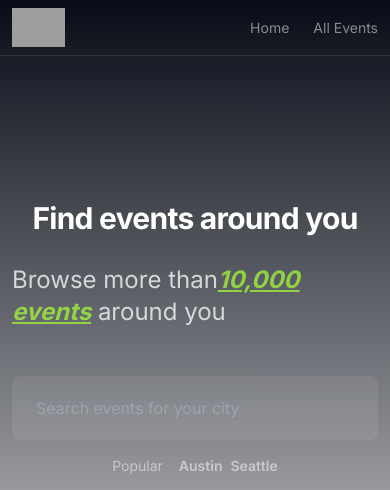
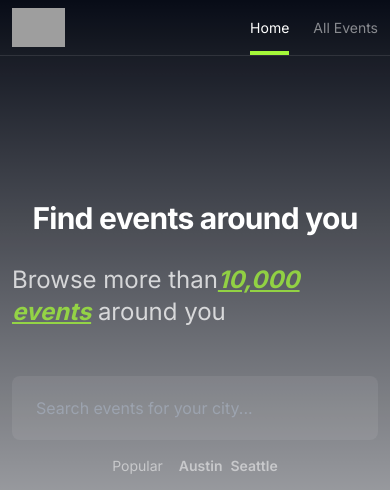
Before and after one commit to THESHIVAM007/evento, a Next.js app: page / in a window 390 px wide. Shown: the top 490 px of the page. Built offline with nearby package versions, Linux system fonts and the light colour scheme; grey boxes are pictures that could not be loaded.

Commit message:
clsx&framer-motion-added

```diff
--- a/src/app/page.tsx
+++ b/src/app/page.tsx
@@ -1,6 +1,10 @@
+import SearchForm from "@/components/search-form";
 import Link from "next/link";
 
 export default function Home() {
+
+
+
   return (
     <main  className="flex flex-col items-center px-3 pt-36">
      <h1 className="text-3xl font-bold lg:text-6xl  tracking-tight ">Find events around you</h1>
@@ -8,9 +12,7 @@ export default function Home() {
       <span className="font-bold italic text-accent underline">
       10,000 events
       </span> around you</p>
-     <form  className="w-full sm:w-[580px]">
-      <input className="w-full h-16 rounded-lg bg-white/[7%] px-6 outline-none ring-accent/50 transition focus:ring-2 focus:bg-white/10 " spellCheck={false} placeholder="Search events for your city" />
-     </form>
+  <SearchForm/>
      <section className="mt-4 flex gap-x-4 text-sm text-white/50">
       <p>Popular</p>
       <div className="space-x-2 font-semibold">
--- a/src/components/Header.tsx
+++ b/src/components/Header.tsx
@@ -1,6 +1,9 @@
+"use client";
 import Link from "next/link";
 import Logo from "./Logo";
-
+import clsx from "clsx";
+import { usePathname } from "next/navigation";
+import { motion } from "framer-motion";
 const routes = [
   {
     path: "/",
@@ -13,17 +16,26 @@ const routes = [
 ];
 
 export default function Header() {
+  const activePathName = usePathname();
   return (
-    <header className="flex items-center justify-between border-b border-white/10 h-14 md:px-9  px-3 ">
+    <header className="flex items-center justify-between border-b border-white/10 h-14 px-3 sm:px-9">
       <Logo />
-      <nav>
-        <ul className="flex items-center gap-x-6 text-sm">
+      <nav className="h-full" >
+        <ul className="flex  gap-x-6 h-full text-sm">
           {routes.map((route) => (
             <li
               key={route.path}
-              className="hover:text-white text-white/50 transition"
+              className={clsx("hover:text-white flex items-center relative transition", {
+                "text-white": route.path === activePathName,
+                "text-white/50": route.path !== activePathName,
+              })}
             >
               <Link href={route.path}>{route.name}</Link>
+              {
+                route.path === activePathName && (
+                  <motion.div layoutId="header-active-link" className="bg-accent h-1 w-full absolute bottom-0"></motion.div>
+                )
+              }
             </li>
           ))}
         </ul>
--- /dev/null
+++ b/src/components/search-form.tsx
@@ -0,0 +1,17 @@
+"use client";
+import { useState } from "react";
+export default function SearchForm() {
+    const [searchText, setSearchText] = useState("");
+  const handleSubmit = (e: React.FormEvent<HTMLFormElement>) => {
+    e.preventDefault();
+  };
+  return (
+    <form onSubmit={handleSubmit} className="w-full sm:w-[580px]">
+      <input
+        className="w-full h-16 rounded-lg bg-white/[7%] px-6 outline-none ring-accent/50 transition focus:ring-2 focus:bg-white/10 "
+        spellCheck={false}
+        placeholder="Search events for your city..."
+      />
+    </form>
+  );
+}
```
Also changed, not shown: package.json (+7 -5 lines), 1 other file (tests, documents, lock files or other folders).
